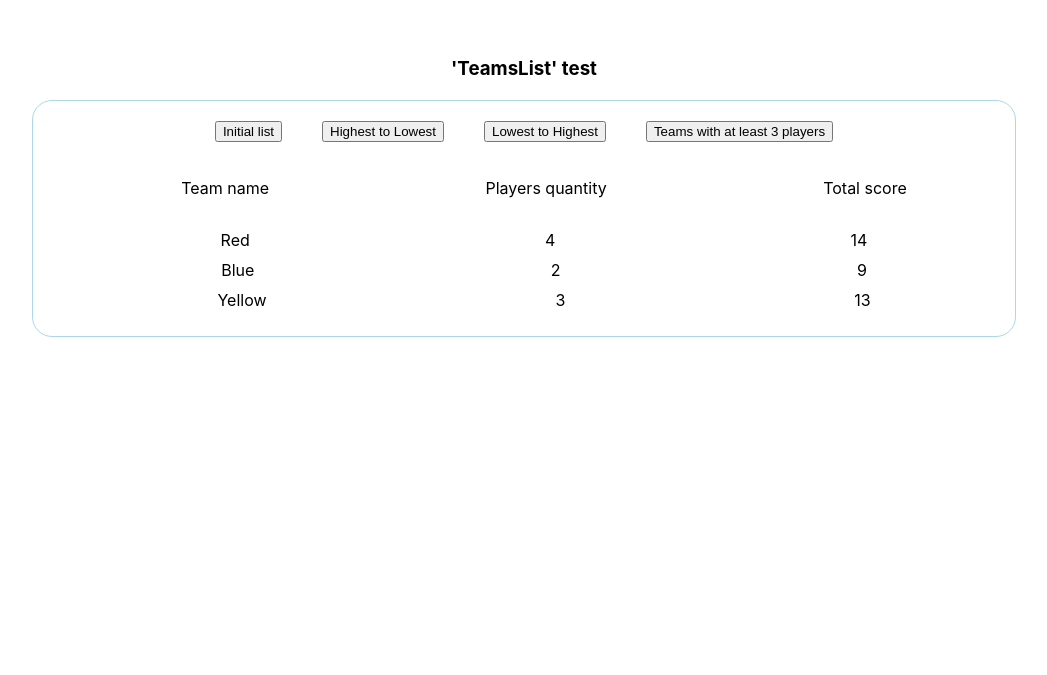
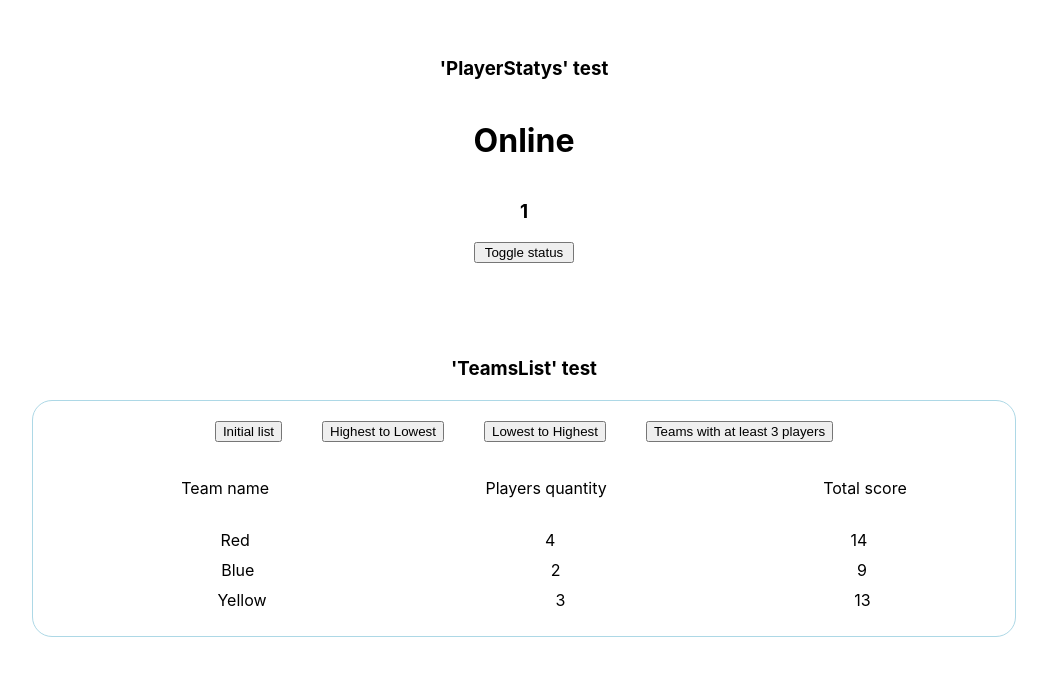
Before and after one commit to leonarpv/mntt-fe-challenge, a React (Create React App) app: page / in a window 1280 px wide. Shown: the part 2404-3079 px from the top of the page, without its empty margins (13-1060 px from the left). Before the commit the page ends 2786 px from the top, so only its background shows below. Built offline with nearby package versions, Linux system fonts and the light colour scheme; no server answers.

Commit message:
adding a player status

```diff
--- a/src/App.js
+++ b/src/App.js
@@ -11,6 +11,7 @@ import { ListItemsForNavigation } from "./components/Organisms/ListItemsForNavig
 import { ImageGallery } from "./components/Organisms/ImageGallery"
 import { Rating } from "./components/Organisms/Rating"
 import { Grocery } from "./components/Organisms/Grocery"
+import { PlayerStatus } from "./components/Organisms/PlayerStatus"
 
 export default function App() {
   const [inputFocused, setInputFocused] = useState(false)
@@ -46,6 +47,9 @@ export default function App() {
       <Wrapper title="'Rating' test">
         <Rating />
       </Wrapper>
+      <Wrapper title="'PlayerStatys' test">
+        <PlayerStatus />
+      </Wrapper>
       <Wrapper title="'TeamsList' test">
         <TeamsList />
       </Wrapper>
--- a/src/components/Organisms/PlayerStatus/index.jsx
+++ b/src/components/Organisms/PlayerStatus/index.jsx
@@ -0,0 +1,48 @@
+/**
+ * Finish the PlayerStatus component so that it follows the current status of the player.
+ * - The status can be either "online" or "away".
+ * - When the component first renders, the player should be "online".
+ * - The toggleStatus function should change the status variable.
+ * - The component should count how many times the user changed their status, using the counter.
+ * - When the component first renders, the counter should be 1.
+ * - The counter should be updated within useEffect when status changes.
+ *
+ * For example, after the first render, the div element with id root should look like this:
+ *
+ *   <div>
+ *     <h1>Online</h1>
+ *     <h3>1</h3>
+ *     <button>Toggle status</button>
+ *   </div>
+ */
+
+import { useState, useEffect } from "react"
+import Button from "../../Atoms/Button"
+import { InfoContainer, PlayerStatusContainer } from "./styles.css"
+export function PlayerStatus() {
+  const [status, setStatus] = useState("Online")
+  const [counter, setCounter] = useState(0)
+
+  // Toggle between the two status values - 'Away' and 'Online'
+  function onToggleStatus() {
+    // Write your code here
+    setStatus((status) => (status === "Online" ? "Away" : "Online"))
+  }
+  // Implement effect hook below.
+  // Update the counter when status changes.
+  useEffect(() => {
+    if (status) {
+      setCounter((c) => c + 1)
+    }
+  }, [status])
+
+  return (
+    <PlayerStatusContainer>
+      <InfoContainer>
+        <h1>{status}</h1>
+        <h3>{counter}</h3>
+        <Button onClick={onToggleStatus}>Toggle status</Button>
+      </InfoContainer>
+    </PlayerStatusContainer>
+  )
+}
--- /dev/null
+++ b/src/components/Organisms/PlayerStatus/styles.css.js
@@ -0,0 +1,14 @@
+import styled from "styled-components"
+
+const PlayerStatusContainer = styled.div`
+  display: flex;
+  flex-direction: row;
+  justify-content: center;
+`
+const InfoContainer = styled.div`
+  display: flex;
+  flex-direction: column;
+  justify-content: center;
+`
+
+export { PlayerStatusContainer, InfoContainer }
```
